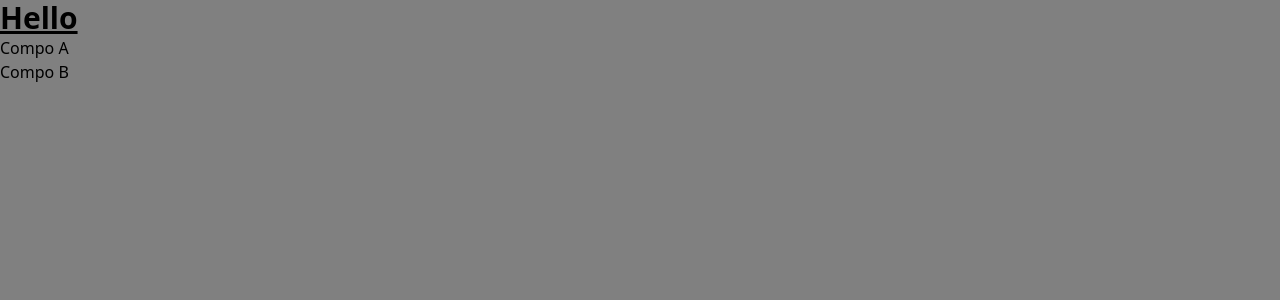
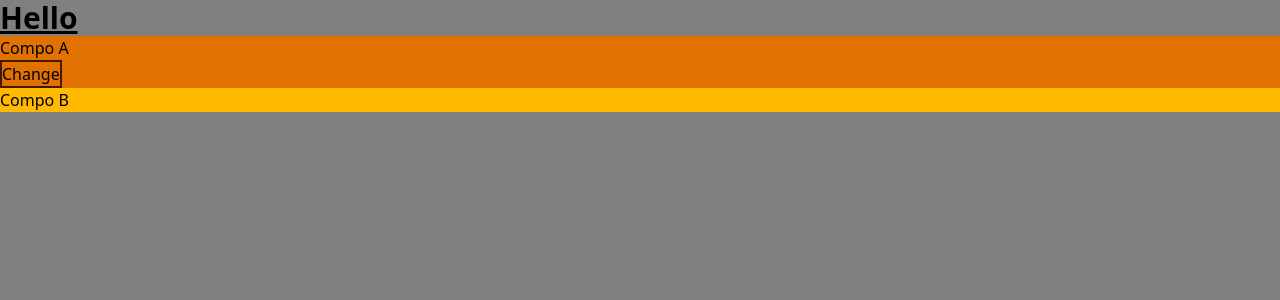
Before and after one commit to Eran2001/react-course, a React (Vite) app: page / in a window 1280 px wide. Shown: the top 300 px of the page. Built offline with nearby package versions, Linux system fonts and the light colour scheme.

Commit message:
set up some files

```diff
--- a/src/App.jsx
+++ b/src/App.jsx
@@ -1,10 +1,9 @@
-import { createContext, useState } from "react";
+import { useState } from "react";
+import { userContext } from "./userContext";
 import CompoA from "./CompoA";
 import CompoB from "./CompoB";
 
 const App = () => {
-  const userContext = createContext();
-
   const [user, setUser] = useState("Eran Hasareli");
 
   return (
--- a/src/CompoA.jsx
+++ b/src/CompoA.jsx
@@ -1,7 +1,20 @@
+import { useContext } from "react";
+import { userContext } from "./userContext";
+
 const CompoA = () => {
+  const { setUser } = useContext(userContext);
+
   return (
-    <div>
+    <div className="bg-amber-600">
       <h1>Compo A</h1>
+      <button
+        className="border-2 border-amber-950 cursor-pointer"
+        onClick={() => {
+          setUser("John Doe");
+        }}
+      >
+        Change
+      </button>
     </div>
   );
 };
--- a/src/CompoB.jsx
+++ b/src/CompoB.jsx
@@ -1,6 +1,6 @@
 const CompoB = () => {
   return (
-    <div>
+    <div className="bg-amber-400">
       <h1>Compo B</h1>
     </div>
   );
--- /dev/null
+++ b/src/userContext.js
@@ -0,0 +1,3 @@
+import { createContext } from "react";
+
+export const userContext = createContext();
```
